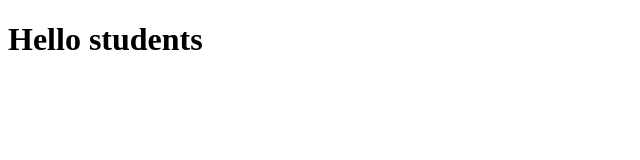
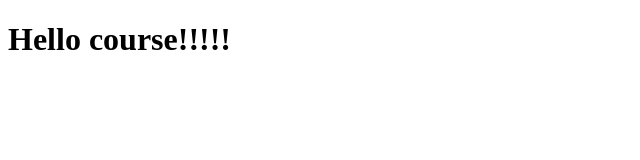
Before and after one commit to Julia2012/coursera-test2, a plain HTML site: page index.html in a window 1280 px wide. Shown: the whole page, without its empty margins (0-640 px from the left). Drawn offline with Linux system fonts and the light colour scheme.

Commit message:
Second vertion

```diff
--- a/index.html
+++ b/index.html
@@ -5,6 +5,6 @@
     <title>Hello Coursera</title>
   </head>
   <body>
-    <h1>Hello students</h1>
+    <h1>Hello course!!!!!</h1>
   </body>
 </html>
```
